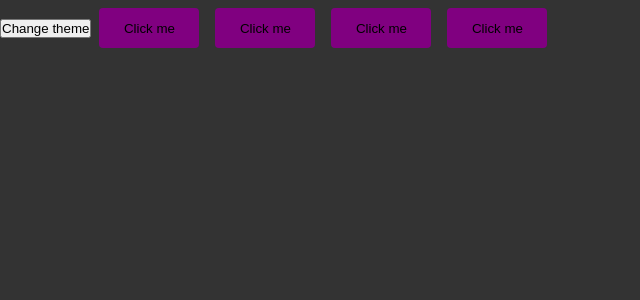
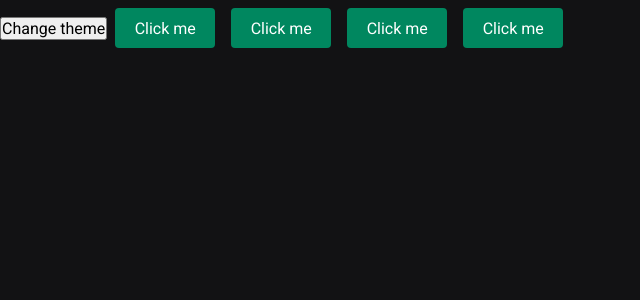
Before and after one commit to daniloarroteia-compasso/rocketseat, a React (Vite) app in the folder ignite-timer/: page / in a window 1280 px wide. Shown: the top 300 px of the page, without its empty margins (0-640 px from the left). Built offline with nearby package versions, Linux system fonts and the light colour scheme.

Commit message:
feat: global styles and theme

```diff
--- a/ignite-timer/index.html
+++ b/ignite-timer/index.html
@@ -1,6 +1,12 @@
 <!DOCTYPE html>
 <html lang="en">
   <head>
+    <link rel="preconnect" href="https://fonts.googleapis.com" />
+    <link rel="preconnect" href="https://fonts.gstatic.com" crossorigin />
+    <link
+      href="https://fonts.googleapis.com/css2?family=Roboto+Mono:wght@700&family=Roboto:wght@400;700&display=swap"
+      rel="stylesheet"
+    />
     <meta charset="UTF-8" />
     <meta name="viewport" content="width=device-width, initial-scale=1.0" />
     <title>Ignite Timer</title>
--- a/ignite-timer/src/@types/styles.d.ts
+++ b/ignite-timer/src/@types/styles.d.ts
@@ -1,8 +1,8 @@
 import "styled-components";
 
-import { defaultTheme } from "../styles/themes/default";
+import { lightTheme } from "../styles/themes/theme";
 
-type ThemeType = typeof defaultTheme;
+type ThemeType = typeof lightTheme;
 
 declare module "styled-components" {
   // eslint-disable-next-line @typescript-eslint/no-empty-interface
--- a/ignite-timer/src/App.tsx
+++ b/ignite-timer/src/App.tsx
@@ -2,15 +2,15 @@
 import { Button } from "./components/Button";
 import { useState } from "react";
 
-import { defaultTheme } from "./styles/themes/default";
-import { lightTheme } from "./styles/themes/lightTheme";
 import { GlobalStyle } from "./styles/global";
+import { lightTheme, darkTheme } from "./styles/themes/theme";
 
 export function App() {
-  const [theme, setTheme] = useState(defaultTheme);
+  const [theme, setTheme] = useState(lightTheme);
 
   const toggleTheme = () => {
-    setTheme(theme === defaultTheme ? lightTheme : defaultTheme);
+    const newTheme = theme === lightTheme ? darkTheme : lightTheme;
+    setTheme(newTheme);
   };
 
   return (
--- a/ignite-timer/src/components/Button/styles.ts
+++ b/ignite-timer/src/components/Button/styles.ts
@@ -20,7 +20,8 @@
   border: 0;
   margin: 8px;
 
-  background-color: ${(props) => props.theme.primary};
+  background-color: ${(props) => props.theme["green-500"]};
+  color: ${(props) => props.theme.white};
   /* ${(props) => {
     return css`
       background-color: ${buttonVariants[props.variant]};
--- a/ignite-timer/src/styles/global.ts
+++ b/ignite-timer/src/styles/global.ts
@@ -7,8 +7,19 @@
         box-sizing: border-box;
     }
 
+    :focus {
+        outline: 0;
+        box-shadow: 0 0 0 2px ${(props) => props.theme["green-500"]};
+    }
+
     body {
-        background: #333;
-        color: #fff;
+        background: ${(props) => props.theme["gray-900"]};
+        color: ${(props) => props.theme["gray-300"]};
+    }
+
+    body, input-security, textarea, button {
+        font-family: 'Roboto', sans-serif;
+        font-weight: 400;
+        font-size: 1rem;
     }
 `;
--- a/ignite-timer/src/styles/themes/default.ts
+++ /dev/null
@@ -1,4 +0,0 @@
-export const defaultTheme = {
-  primary: "purple",
-  secondary: "blue",
-};
--- a/ignite-timer/src/styles/themes/lightTheme.ts
+++ /dev/null
@@ -1,4 +0,0 @@
-export const lightTheme = {
-  primary: "#999",
-  secondary: "black",
-};
--- /dev/null
+++ b/ignite-timer/src/styles/themes/theme.ts
@@ -0,0 +1,44 @@
+export const lightTheme = {
+  white: "#FFF",
+
+  "gray-100": "#E1E1E6",
+  "gray-300": "#C4C4CC",
+  "gray-400": "#8D8D99",
+  "gray-500": "#7C7C8A",
+  "gray-600": "#323238",
+  "gray-700": "#29292E",
+  "gray-800": "#202024",
+  "gray-900": "#121214",
+
+  "green-300": "#00B37E",
+  "green-500": "#00875F",
+  "green-700": "#015F43",
+
+  "red-500": "#AB222E",
+  "red-700": "#7A1921",
+
+  "yellow-500": "#FBA94C",
+};
+
+export const darkTheme = {
+  white: "#FFF",
+
+  "gray-100": "#333333",
+  "gray-300": "#444444",
+  "gray-400": "#555555",
+  "gray-500": "#666666",
+  "gray-600": "#777777",
+  "gray-700": "#888888",
+  "gray-800": "#999999",
+  "gray-900": "#000000",
+
+  "green-300": "#00B37E",
+  "green-500": "#00875F",
+  "green-700": "#015F43",
+
+  "red-500": "#AB222E",
+  "red-700": "#7A1921",
+
+  "yellow-500": "#FBA94C",
+  // other dark theme styles...
+};
```
